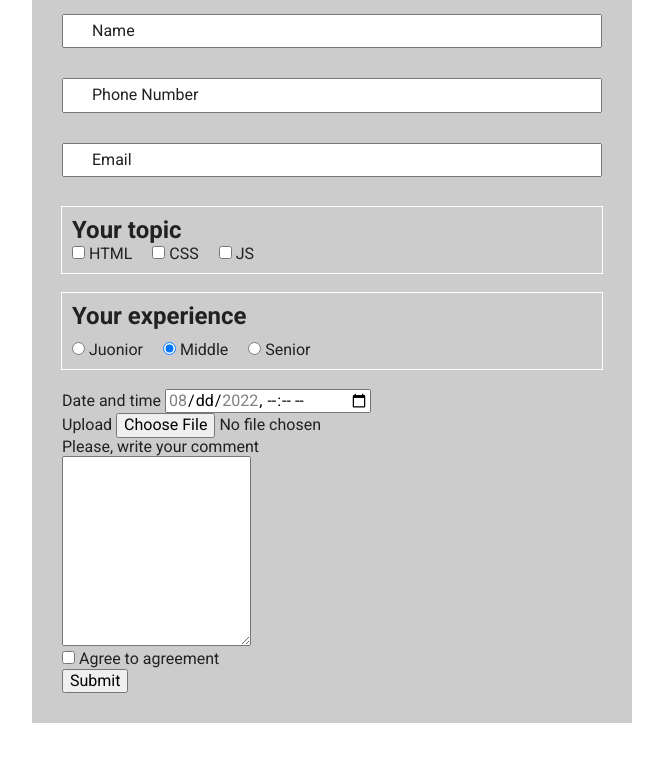
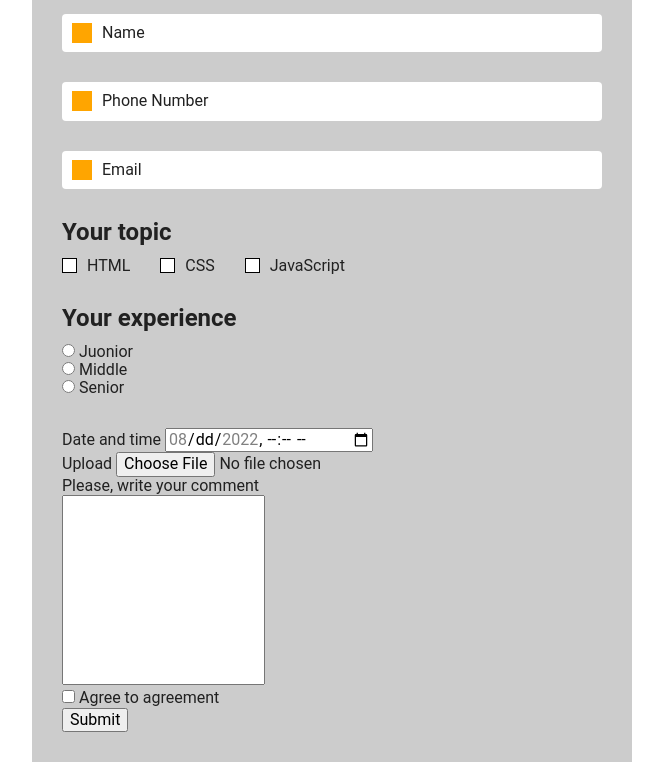
Before and after one commit to olli20/goit-markup-hw-06, a plain HTML site: page form-lection-6-1.html in a window 1280 px wide. Shown: the part 83-845 px from the top of the page, without its empty margins (308-971 px from the left). Before the commit the page ends 806 px from the top, so only its background shows below. Drawn offline with nearby package versions, Linux system fonts and the light colour scheme.

Commit message:
work on forms

```diff
--- a/css/form.css
+++ b/css/form.css
@@ -39,6 +39,10 @@ textarea {
     background-color: #ccc;
 }
 
+.form:focus-within {
+    background-color: tomato;
+}
+
 .form-title {
     margin-bottom: 30px;
 }
@@ -50,7 +54,9 @@ textarea {
 
 .form-input {
     width: 100%;
-    padding: 6px 10px;
+    padding: 10px 40px;
+    border-radius: 4px;
+    border-width: 0;
 }
 
 .form-input::placeholder {
@@ -60,7 +66,7 @@ textarea {
 .form-label {
     position: absolute;
     top: 50%;
-    left: 30px;
+    left: 40px;
     transform: translateY(-50%);
     margin-bottom: 5px;
 
@@ -72,24 +78,76 @@ textarea {
     transform: translateX(-30px) translateY(-200%);
 }
 
+.icon {
+    display: block;
+    width: 20px;
+    height: 20px;
+    position: absolute;
+    left: 10px;
+    top: 50%;
+    transform: translateY(-50%);
+    background-color: orange;
+}
+
 .group {
-    padding: 10px;
-    outline: 1px solid white;
-    margin-bottom: 20px;
+    margin-bottom: 30px;
 }
 
 .group-title {
     margin-bottom: 10px;
 }
 
-.group ul {
+.topic-options {
     display: flex;
+    align-items: center;
 }
 
-.group li:not(:last-child) {
-    margin-right: 20px;
+.order-form-input:focus {
+    background-color: #2196F3;
 }
 
-.topic-options input[type='checkbox'] {
+.topic-item:not(:last-child) {
+    margin-right: 30px;
+}
 
+.topic-field {
+    display: flex;
+    align-items: center;
 }
+
+.topic-checkbox {
+    /* --webkit-appearance: none;
+    --moz-appearance: none;
+    appearance: none; */
+
+    position: absolute;
+    width: 1px;
+    height: 1px;
+    margin: -1px;
+    border: 0;
+    padding: 0;
+    clip: rect(0 0 0 0);
+    overflow: hidden;
+}
+
+.topic-icon {
+    display: inline-block;
+    width: 15px;
+    height: 15px;
+    margin-right: 10px;
+    background-color: white;
+    border: 1px solid black;
+
+    transition: background-color 250ms linear;
+}
+
+.topic-checkbox:checked + .topic-icon {
+    background-color: #ccc;
+    background-image: url(../images/icons/close.svg);
+    background-size: contain;
+    background-origin: border-box;
+}
+
+.topic-checkbox:checked ~ .topic-label {
+    font-weight: 700;
+}
--- a/form-lection-6-1.html
+++ b/form-lection-6-1.html
@@ -8,17 +8,12 @@
 
     <link rel="preconnect" href="https://fonts.googleapis.com">
     <link rel="preconnect" href="https://fonts.gstatic.com" crossorigin>
-    <link href="https://fonts.googleapis.com/css2?family=Raleway:wght@700&family=Roboto:wght@400;500;700;900&display=swap"
+    <link href="https://fonts.googleapis.com/css2family=Roboto:wght@400;500;700;900&display=swap"
         rel="stylesheet">
 
     <link rel="stylesheet" href="https://cdn.jsdelivr.net/npm/modern-normalize@1.1.0/modern-normalize.min.css">
     <link rel="stylesheet" href="./css/form.css">
 
-    <style>
-        textarea {
-            resize: vertical;
-        }
-    </style>
 </head>
 <body>
     <form class="form js-speaker-form" autocomplete="off">
@@ -26,48 +21,68 @@
         <div class="form-field">
             <input class="form-input" type="text" name="name"  id="name" placeholder=" "/>
             <label class="form-label" for="name">Name</label>
+            <span class="icon"></span>
         </div>
         <div class="form-field">
             <input class="form-input" type="tel" name="tel" id="tel" placeholder=" " />
             <label class="form-label" for="tel">Phone Number</label>
+            <span class="icon"></span>
         </div>
         <div class="form-field">
             <input class="form-input" type="email" name="email" id="email" placeholder=" " autocomplete="on" />
             <label class="form-label" for="email">Email</label>
+            <span class="icon"></span>
         </div>
-        <div class="group"  role="group">
-            <h2>Your topic</h2>
+        <div class="group" role="group">
+            <h2 class="group-title">Your topic</h2>
             <ul class="topic-options list">
-                <li>
-                    <input type="checkbox" name="topic" value="html" id="html">
-                    <label for="html">HTML</label>
+                <li class="topic-item">
+                    <label class="topic-field">
+                        <input class="topic-checkbox" type="checkbox" name="topic" value="html">
+                        <span class="topic-icon"></span>
+                        <span class="topic-label">HTML</span>
+                    </label>
                 </li>
-                <li>
-                    <input type="checkbox" name="topic" value="css" id="css">
-                    <label for="css">CSS</label>
+                <li class="topic-item">
+                    <label class="topic-field">
+                        <input class="topic-checkbox" type="checkbox" name="topic">
+                        <span class="topic-icon"></span>
+                        <span class="topic-label">CSS</span>
+                    </label>
                 </li>
-                <li>
-                    <input type="checkbox" name="topic" value="js" id="js">
-                    <label for="js">JS</label>
+                <li class="topic-item">
+                    <label class="topic-field">
+                        <input class="topic-checkbox" type="checkbox" name="topic">
+                        <span class="topic-icon"></span>
+                        <span class="topic-label">JavaScript</span>
+                    </label>
                 </li>
             </ul>
         </div>
         <div class="group" role="group">
             <h2 class="group-title">Your experience</h2>
             <ul class="list">
-                <li>
-                    <input type="radio" name="experience" value="juonior" id="juonior">
-                    <label for="juonior">Juonior</label>
+                <li class="exp-item">
+                    <label class="exp-field">
+                        <input class="exp-input" type="radio" name="experience" value="juonior">
+                        <span class="exp-icon"></span>
+                        <span>Juonior</span>
+                    </label>
                 </li>
-                <li>
-                    <input type="radio" name="experience" value="middle" id="middle" checked>
-                    <label for="middle">Middle</label>
+                <li class="exp-item">
+                    <label class="exp-field">
+                        <input class="exp-input" type="radio" name="experience" value="middle">
+                        <span class="exp-icon"></span>
+                        <span>Middle</span>
+                    </label>
                 </li>
-                <li>
-                    <input type="radio" name="experience" value="senior" id="senior">
-                    <label for="senior">Senior</label>
+                <li class="exp-item">
+                    <label class="exp-field">
+                        <input class="exp-input" type="radio" name="experience" value="senior">
+                        <span class="exp-icon"></span>
+                        <span>Senior</span>
+                    </label>
                 </li>
-            </ul>
         </div>
 
         <label for="time">Date and time</label>
```
Also changed, not shown: css/styles.css (+63 -51 lines), index.html (+13 -10 lines).
